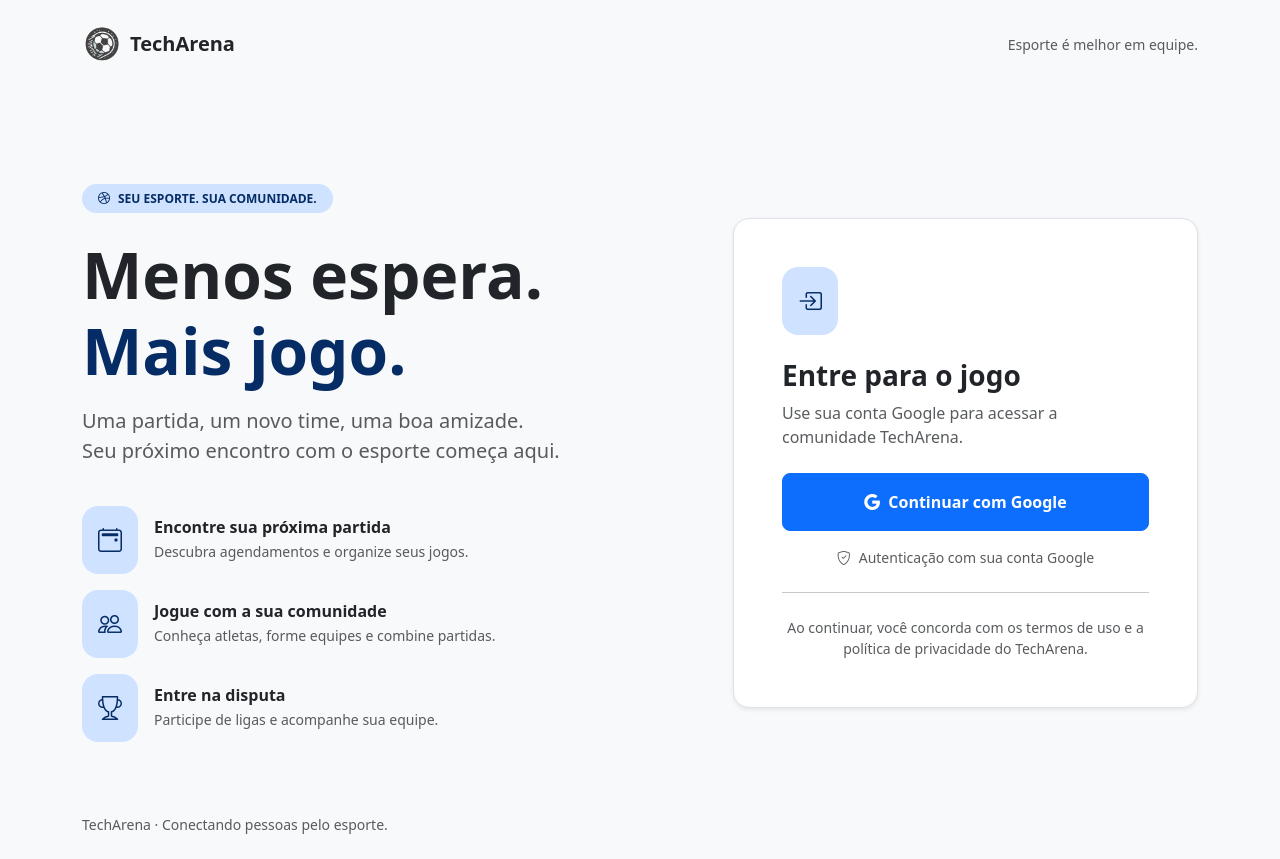
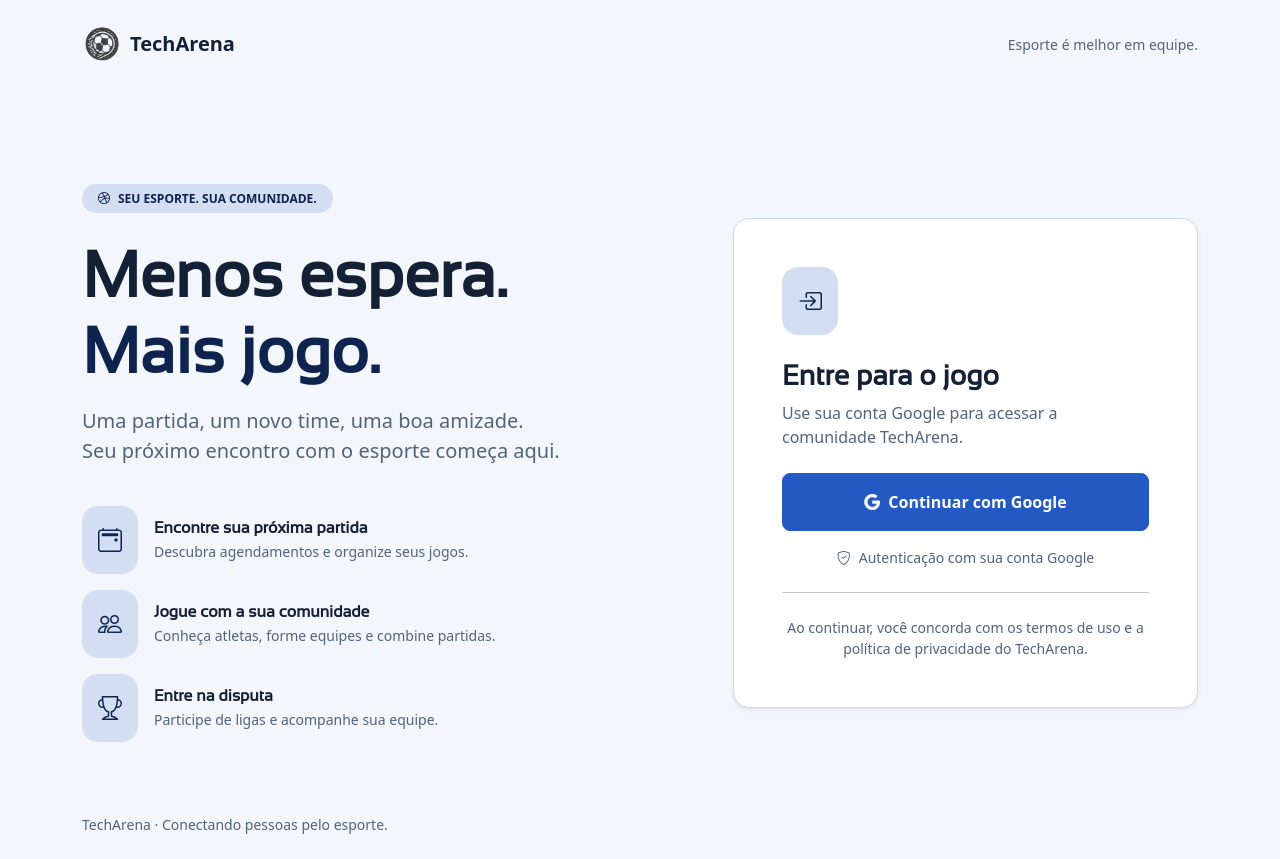
Before and after one commit to TauanMartins/techarena, a React (Vite) app in the folder frontend/: page / in a window 1280 px wide. Built offline with nearby package versions, Linux system fonts and the light colour scheme; no server answers.

Commit message:
feat(frontend): centralize Bootstrap brand palette and typography

```diff
--- a/frontend/package.json
+++ b/frontend/package.json
@@ -46,6 +46,7 @@
     "jsdom": "^30.1.3",
     "oxlint": "^1.89.0",
     "prettier": "3.10.1",
+    "sass": "1.108.2",
     "typescript": "~7.0.2",
     "vite": "^8.3.5",
     "vitest": "^5.0.5"
--- a/frontend/src/main.tsx
+++ b/frontend/src/main.tsx
@@ -1,6 +1,6 @@
 import { StrictMode } from 'react';
 import { createRoot } from 'react-dom/client';
-import 'bootstrap/dist/css/bootstrap.min.css';
+import './styles/theme.scss';
 import 'bootstrap-icons/font/bootstrap-icons.css';
 import App from './App';
 
--- /dev/null
+++ b/frontend/src/styles/theme.scss
@@ -0,0 +1,77 @@
+// Identidade TechArena: configure o Bootstrap aqui, sem estilos por tela.
+// As variantes, estados interativos e utilitários são gerados pelo framework.
+@use 'sass:map';
+
+// Paleta semântica. Primary é a marca; success/warning/danger indicam estados.
+$primary: #2459c4;
+$secondary: #52647a;
+$success: #16734b;
+$info: #087e96;
+$warning: #edb449;
+$danger: #c1374b;
+$light: #f3f6fb;
+$dark: #142033;
+
+// Neutros compartilhados pelos componentes e utilitários do Bootstrap.
+$gray-100: #f3f6fb;
+$gray-200: #e5ebf3;
+$gray-300: #d0dae7;
+$gray-400: #a9b8cb;
+$gray-500: #7c8fa8;
+$gray-600: #52647a;
+$gray-700: #394b62;
+$gray-800: #243349;
+$gray-900: #142033;
+
+// Superfícies e textos: claro.
+$body-bg: #ffffff;
+$body-color: $gray-900;
+$body-secondary-bg: $gray-200;
+$body-tertiary-bg: $gray-100;
+$body-secondary-color: $gray-600;
+$body-tertiary-color: $gray-600;
+$border-color: $gray-300;
+
+// Superfícies e textos: escuro, aplicado pelo data-bs-theme existente.
+$body-bg-dark: #101a29;
+$body-color-dark: #e5edf7;
+$body-secondary-bg-dark: $gray-800;
+$body-tertiary-bg-dark: #1b293d;
+$body-secondary-color-dark: #adbed3;
+$body-tertiary-color-dark: $body-secondary-color-dark;
+$border-color-dark: #40536d;
+
+// Tipografia: leitura nativa no corpo e identidade nos títulos.
+$font-family-sans-serif:
+  system-ui,
+  -apple-system,
+  'Segoe UI',
+  Roboto,
+  'Helvetica Neue',
+  Arial,
+  sans-serif;
+$headings-font-family: 'Sansation', $font-family-sans-serif;
+$headings-font-weight: 400;
+$display-font-family: $headings-font-family;
+$display-font-weight: 400;
+
+@font-face {
+  font-family: 'Sansation';
+  src: url('../assets/fonts/Sansation-Regular.ttf') format('truetype');
+  font-style: normal;
+  font-weight: 400;
+  font-display: swap;
+}
+
+// Bootstrap 5.3 usa @import para configurar variáveis antes da compilação.
+@import 'bootstrap/scss/bootstrap';
+
+// Variantes outline usam cores compiladas: adapte-as ao fundo escuro usando
+// o mixin nativo e as cores de ênfase já derivadas da paleta pelo Bootstrap.
+@include color-mode(dark) {
+  @each $color in (primary, secondary, success, info, warning, danger) {
+    .btn-outline-#{$color} {
+      @include button-outline-variant(map.get($theme-colors-text-dark, $color));
+    }
+  }
+}
--- a/frontend/vite.config.ts
+++ b/frontend/vite.config.ts
@@ -3,6 +3,15 @@ import { defineConfig } from 'vitest/config';
 
 export default defineConfig({
   plugins: [react()],
+  css: {
+    preprocessorOptions: {
+      scss: {
+        // Bootstrap 5.3 ainda depende de @import e APIs Sass legadas.
+        quietDeps: true,
+        silenceDeprecations: ['import'],
+      },
+    },
+  },
   test: {
     environment: 'jsdom',
     setupFiles: './src/test/setup.ts',
```
Also changed, not shown: 2 other files (tests, documents, lock files or other folders).
